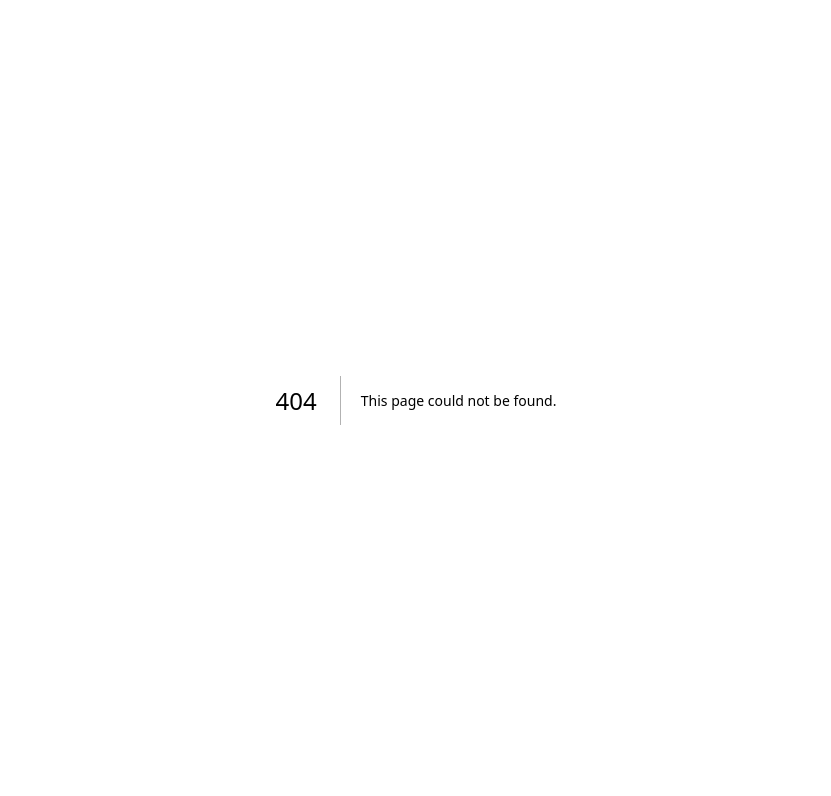
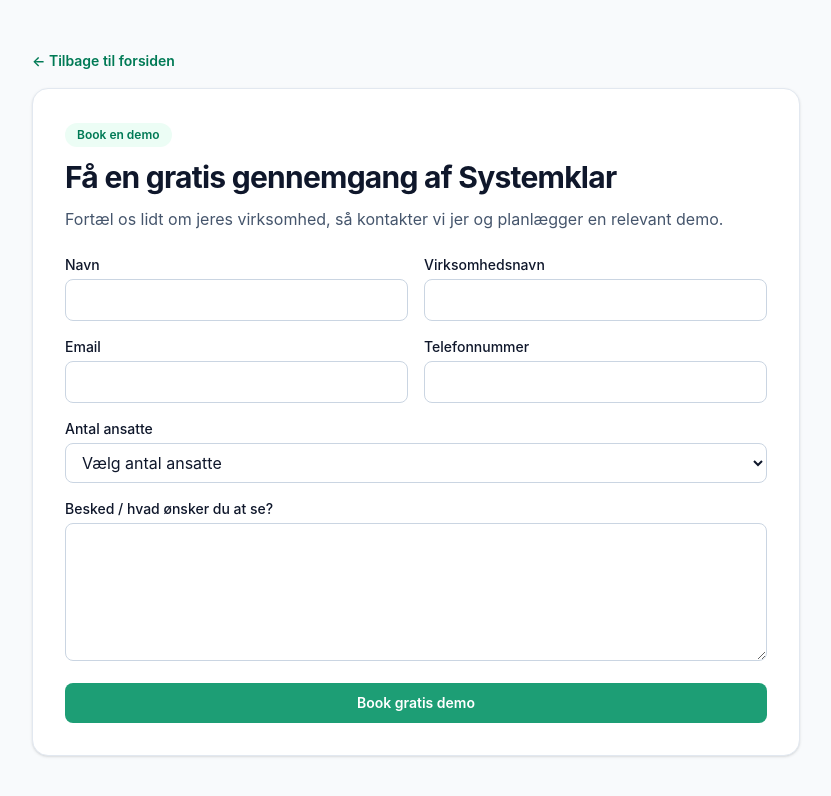
Before and after one commit to systemklar/systemklar, a Next.js app: page /book-demo in a window 1280 px wide. Before the commit this address had no page. Shown: the top 796 px of the page, without its empty margins (224-1055 px from the left). Built offline with nearby package versions, Linux system fonts and the light colour scheme.

Commit message:
Add book demo page and email notification

```diff
--- /dev/null
+++ b/src/app/api/book-demo/route.ts
@@ -0,0 +1,81 @@
+import { NextResponse } from "next/server";
+import { Resend } from "resend";
+import { escapeHtml, getResendFromAddress } from "@/lib/resend-welcome-email";
+
+type DemoRequestBody = {
+  name: string;
+  companyName: string;
+  email: string;
+  phone?: string;
+  employees?: string;
+  message?: string;
+};
+
+function isValidEmail(email: string): boolean {
+  return /^[^\s@]+@[^\s@]+\.[^\s@]+$/.test(email);
+}
+
+export async function POST(request: Request) {
+  let body: unknown;
+  try {
+    body = await request.json();
+  } catch {
+    return NextResponse.json({ error: "Ugyldig JSON." }, { status: 400 });
+  }
+
+  const payload = body as Partial<DemoRequestBody>;
+  const name = typeof payload.name === "string" ? payload.name.trim() : "";
+  const companyName = typeof payload.companyName === "string" ? payload.companyName.trim() : "";
+  const email = typeof payload.email === "string" ? payload.email.trim() : "";
+  const phone = typeof payload.phone === "string" ? payload.phone.trim() : "";
+  const employees = typeof payload.employees === "string" ? payload.employees.trim() : "";
+  const message = typeof payload.message === "string" ? payload.message.trim() : "";
+
+  if (!name || !companyName || !email) {
+    return NextResponse.json({ error: "Navn, virksomhedsnavn og email er påkrævet." }, { status: 400 });
+  }
+  if (!isValidEmail(email)) {
+    return NextResponse.json({ error: "Email er ugyldig." }, { status: 400 });
+  }
+
+  const resendKey = process.env.RESEND_API_KEY?.trim();
+  if (!resendKey) {
+    return NextResponse.json({ error: "RESEND_API_KEY mangler." }, { status: 500 });
+  }
+
+  const resend = new Resend(resendKey);
+  const subject = `Ny demo-anmodning fra ${companyName}`;
+  const html = `
+    <h2>Ny demo-anmodning</h2>
+    <p><strong>Navn:</strong> ${escapeHtml(name)}</p>
+    <p><strong>Virksomhedsnavn:</strong> ${escapeHtml(companyName)}</p>
+    <p><strong>Email:</strong> ${escapeHtml(email)}</p>
+    <p><strong>Telefonnummer:</strong> ${escapeHtml(phone || "-")}</p>
+    <p><strong>Antal ansatte:</strong> ${escapeHtml(employees || "-")}</p>
+    <p><strong>Besked / hvad ønsker de at se:</strong></p>
+    <p style="white-space:pre-wrap;border-left:3px solid #1D9E75;padding-left:12px;">
+      ${escapeHtml(message || "-")}
+    </p>
+  `;
+
+  const { error } = await resend.emails.send({
+    from: getResendFromAddress(),
+    to: "kontakt@systemklar.dk",
+    subject,
+    html,
+    replyTo: email,
+  });
+
+  if (error) {
+    const msg =
+      typeof error === "object" && error !== null && "message" in error
+        ? String((error as { message: unknown }).message)
+        : "Kunne ikke sende email.";
+    return NextResponse.json({ error: msg }, { status: 502 });
+  }
+
+  return NextResponse.json({
+    ok: true,
+    message: "Tak! Vi kontakter dig inden for 24 timer.",
+  });
+}
--- /dev/null
+++ b/src/app/book-demo/page.tsx
@@ -0,0 +1,168 @@
+"use client";
+
+import { FormEvent, useState } from "react";
+import Link from "next/link";
+
+type DemoForm = {
+  name: string;
+  companyName: string;
+  email: string;
+  phone: string;
+  employees: "" | "1-5" | "6-15" | "16-50" | "50+";
+  message: string;
+};
+
+const initialForm: DemoForm = {
+  name: "",
+  companyName: "",
+  email: "",
+  phone: "",
+  employees: "",
+  message: "",
+};
+
+export default function BookDemoPage() {
+  const [form, setForm] = useState<DemoForm>(initialForm);
+  const [submitting, setSubmitting] = useState(false);
+  const [error, setError] = useState<string | null>(null);
+  const [success, setSuccess] = useState<string | null>(null);
+
+  const handleSubmit = async (event: FormEvent<HTMLFormElement>) => {
+    event.preventDefault();
+    setSubmitting(true);
+    setError(null);
+    setSuccess(null);
+
+    const res = await fetch("/api/book-demo", {
+      method: "POST",
+      headers: { "Content-Type": "application/json" },
+      body: JSON.stringify(form),
+    });
+    const payload = (await res.json().catch(() => null)) as { error?: string; message?: string } | null;
+
+    if (!res.ok) {
+      setError(payload?.error ?? "Kunne ikke sende anmodning.");
+      setSubmitting(false);
+      return;
+    }
+
+    setSuccess(payload?.message ?? "Tak! Vi kontakter dig inden for 24 timer.");
+    setForm(initialForm);
+    setSubmitting(false);
+  };
+
+  return (
+    <main className="min-h-screen bg-slate-50 px-6 py-12 text-slate-900">
+      <div className="mx-auto w-full max-w-3xl">
+        <Link href="/" className="text-sm font-semibold text-emerald-700 hover:underline">
+          ← Tilbage til forsiden
+        </Link>
+
+        <section className="mt-4 rounded-2xl border border-slate-200 bg-white p-8 shadow-sm">
+          <p className="inline-block rounded-full bg-emerald-50 px-3 py-1 text-xs font-semibold text-emerald-700">
+            Book en demo
+          </p>
+          <h1 className="mt-3 text-3xl font-bold tracking-tight">Få en gratis gennemgang af Systemklar</h1>
+          <p className="mt-3 text-slate-600">
+            Fortæl os lidt om jeres virksomhed, så kontakter vi jer og planlægger en relevant demo.
+          </p>
+
+          {success ? (
+            <div className="mt-6 rounded-xl border border-emerald-200 bg-emerald-50 px-4 py-3 text-emerald-800">
+              <p className="font-semibold">Tak for din anmodning</p>
+              <p className="mt-1 text-sm">{success}</p>
+            </div>
+          ) : null}
+          {error ? (
+            <div className="mt-6 rounded-xl border border-red-200 bg-red-50 px-4 py-3 text-red-700">
+              <p className="font-semibold">Noget gik galt</p>
+              <p className="mt-1 text-sm">{error}</p>
+            </div>
+          ) : null}
+
+          <form className="mt-6 space-y-4" onSubmit={handleSubmit}>
+            <div className="grid gap-4 md:grid-cols-2">
+              <div>
+                <label className="mb-1 block text-sm font-medium">Navn</label>
+                <input
+                  required
+                  value={form.name}
+                  onChange={(e) => setForm((prev) => ({ ...prev, name: e.target.value }))}
+                  className="w-full rounded-lg border border-slate-300 px-3 py-2 outline-none focus:border-emerald-600"
+                />
+              </div>
+              <div>
+                <label className="mb-1 block text-sm font-medium">Virksomhedsnavn</label>
+                <input
+                  required
+                  value={form.companyName}
+                  onChange={(e) => setForm((prev) => ({ ...prev, companyName: e.target.value }))}
+                  className="w-full rounded-lg border border-slate-300 px-3 py-2 outline-none focus:border-emerald-600"
+                />
+              </div>
+            </div>
+
+            <div className="grid gap-4 md:grid-cols-2">
+              <div>
+                <label className="mb-1 block text-sm font-medium">Email</label>
+                <input
+                  required
+                  type="email"
+                  value={form.email}
+                  onChange={(e) => setForm((prev) => ({ ...prev, email: e.target.value }))}
+                  className="w-full rounded-lg border border-slate-300 px-3 py-2 outline-none focus:border-emerald-600"
+                />
+              </div>
+              <div>
+                <label className="mb-1 block text-sm font-medium">Telefonnummer</label>
+                <input
+                  value={form.phone}
+                  onChange={(e) => setForm((prev) => ({ ...prev, phone: e.target.value }))}
+                  className="w-full rounded-lg border border-slate-300 px-3 py-2 outline-none focus:border-emerald-600"
+                />
+              </div>
+            </div>
+
+            <div>
+              <label className="mb-1 block text-sm font-medium">Antal ansatte</label>
+              <select
+                value={form.employees}
+                onChange={(e) =>
+                  setForm((prev) => ({
+                    ...prev,
+                    employees: (e.target.value as DemoForm["employees"]) ?? "",
+                  }))
+                }
+                className="w-full rounded-lg border border-slate-300 bg-white px-3 py-2 outline-none focus:border-emerald-600"
+              >
+                <option value="">Vælg antal ansatte</option>
+                <option value="1-5">1-5</option>
+                <option value="6-15">6-15</option>
+                <option value="16-50">16-50</option>
+                <option value="50+">50+</option>
+              </select>
+            </div>
+
+            <div>
+              <label className="mb-1 block text-sm font-medium">Besked / hvad ønsker du at se?</label>
+              <textarea
+                rows={5}
+                value={form.message}
+                onChange={(e) => setForm((prev) => ({ ...prev, message: e.target.value }))}
+                className="w-full rounded-lg border border-slate-300 px-3 py-2 outline-none focus:border-emerald-600"
+              />
+            </div>
+
+            <button
+              type="submit"
+              disabled={submitting}
+              className="btn-primary w-full px-5 py-2.5 text-sm font-semibold disabled:opacity-60"
+            >
+              {submitting ? "Sender..." : "Book gratis demo"}
+            </button>
+          </form>
+        </section>
+      </div>
+    </main>
+  );
+}
--- a/src/app/page.tsx
+++ b/src/app/page.tsx
@@ -103,12 +103,9 @@
               <Link href="/login" className="transition hover:text-slate-600">
                 Log ind
               </Link>
-            <a
-                href="#cta"
-              className="btn-primary px-5 py-2 text-sm font-semibold shadow-sm"
-              >
-                Kom i gang
-              </a>
+              <Link href="/book-demo" className="btn-primary px-5 py-2 text-sm font-semibold shadow-sm">
+                Book en demo
+              </Link>
             </nav>
             <button
               type="button"
@@ -172,14 +169,13 @@
               >
                 Log ind
               </Link>
-              <a
-                href="#cta"
-                className="mt-2 rounded-full px-5 py-2 text-center font-semibold text-white"
-                style={{ backgroundColor: "#1D9E75" }}
+              <Link
+                href="/book-demo"
+                className="btn-primary mt-2 px-5 py-2 text-center font-semibold"
                 onClick={() => setIsMobileMenuOpen(false)}
               >
-                Kom i gang
-              </a>
+                Book en demo
+              </Link>
             </div>
           </nav>
         </div>
@@ -201,12 +197,9 @@
             med AI-værktøjer der gør IT-arbejdet lettere.
           </p>
           <div className="mt-9 flex flex-wrap gap-4">
-            <a
-              href="#cta"
-              className="btn-primary px-6 py-3 font-semibold shadow-sm"
-            >
-              Kom i gang
-            </a>
+            <Link href="/book-demo" className="btn-primary px-6 py-3 font-semibold shadow-sm">
+              Book en demo
+            </Link>
             <a
               href="#priser"
               className="rounded-full border border-slate-300 px-6 py-3 font-semibold text-slate-700 transition hover:bg-slate-50"
@@ -324,12 +317,26 @@
               Start med en uforpligtende demo og se, hvordan Systemklar kan gøre
               jeres IT-drift enkel og effektiv.
             </p>
-            <a
-              href="#"
-              className="btn-primary mt-8 inline-block px-6 py-3 font-semibold"
-            >
+            <Link href="/book-demo" className="btn-primary mt-8 inline-block px-6 py-3 font-semibold">
               Book en demo
-            </a>
+            </Link>
+          </div>
+        </section>
+
+        <section className="mx-auto max-w-6xl px-6 pb-20">
+          <div className="rounded-2xl border border-slate-200 bg-white px-8 py-10 shadow-sm">
+            <div className="flex flex-col items-start justify-between gap-4 md:flex-row md:items-center">
+              <div>
+                <p className="text-sm font-semibold text-emerald-700">Gratis demo</p>
+                <h3 className="mt-1 text-2xl font-bold text-slate-900">Book en demo tilpasset jeres virksomhed</h3>
+                <p className="mt-2 text-slate-600">
+                  Vi gennemgår platformen med udgangspunkt i jeres behov og nuværende setup.
+                </p>
+              </div>
+              <Link href="/book-demo" className="btn-primary px-6 py-3 font-semibold">
+                Book en demo
+              </Link>
+            </div>
           </div>
         </section>
       </main>
```
